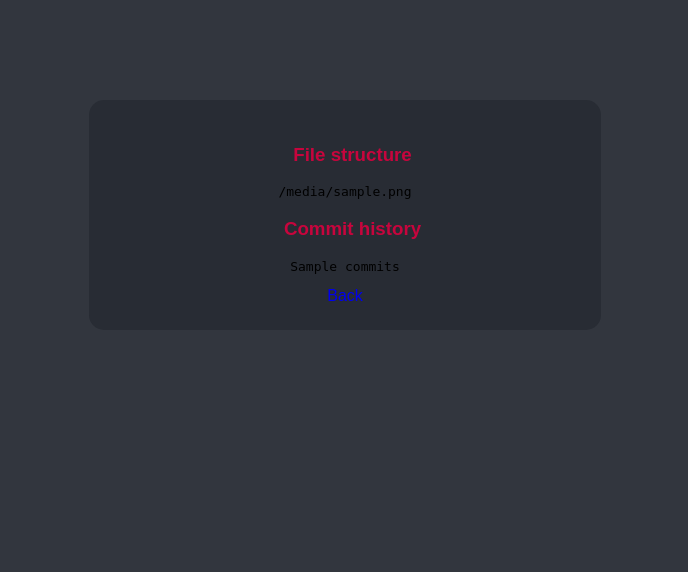
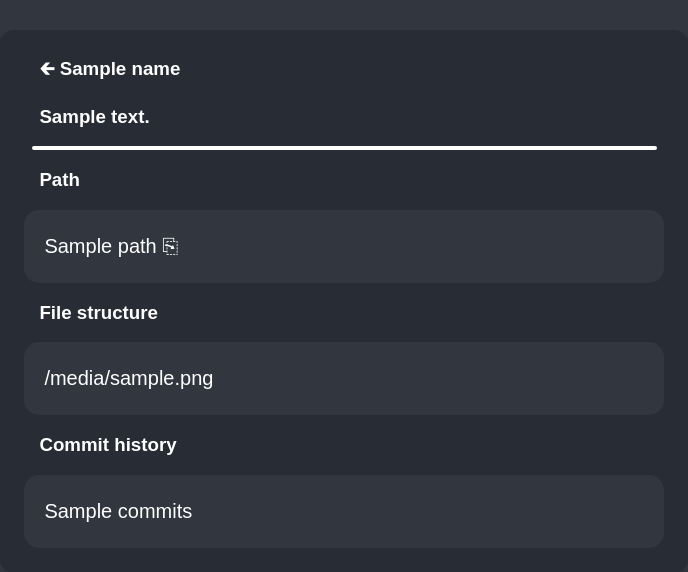
Before and after one commit to leodev12345/GitPi, a Flask app: template app/templates/repo.html in a window 1280 px wide. Shown: the top 572 px of the page, without its empty margins (295-983 px from the left). Run offline with Flask 3, Linux system fonts and the light colour scheme; the template is opened without the code that fills it: most values are stand-ins (such as "Sample title", 1, 10 or a date in 2020); parts of the project's set-up code (start-up, migrations or seed data) failed here and were passed over.

Commit message:
repo info

```diff
--- a/app/app.py
+++ b/app/app.py
@@ -35,7 +35,7 @@ config_user=config_data[3]
 app = Flask(__name__)
 app.secret_key=config_data[4]
 
-#decorator to redirect to login page if user isnt logged in
+#decorator that redirects to login page
 def login_required(func):
     @wraps(func)
     def wrapper(*args, **kwargs):
@@ -192,8 +192,10 @@ def repo(id):
     except subprocess.CalledProcessError:
         files="No files are created yet"
         commits="No commits yet"
-    return render_template('repo.html', files=files, commits=commits, name=id)
-
+    result = [tup[0] for tup in list].index(id)
+    desc = list[result][2]
+    path = list[result][3]
+    return render_template('repo.html', files=files, commits=commits, name=id, desc=desc, path=path)
 #run the program(debug only!)
 if __name__ == '__main__':
     app.run(debug=True, port=5000, host='0.0.0.0')
--- a/app/static/style.css
+++ b/app/static/style.css
@@ -93,7 +93,7 @@ h1{
   text-align: center;
 }
 hr{
-  width: 100%;
+  width: 97%;
   border: 2px solid white;
   border-radius: 5px;
 }
@@ -125,7 +125,7 @@ form{
 .repo{
   background-color: #282c34;
   padding-top: 15px;
-  padding-bottom: 15px;
+  padding-bottom: 35px;
   padding-left: 15px;
   padding-right: 15px;
   border: none;
@@ -160,6 +160,21 @@ form{
   margin-left: 30%;
   margin-right: 30%;
   text-align: center;
+}
+.repo-div{
+  background-color: #282c34;
+  padding-top: 25px;
+  padding-bottom: 25px;
+  border: none;
+  border-radius: 15px;
+  padding-left: 25px;
+  padding-right: 25px;
+  text-align: left;
+  margin-top: 30px;
+  margin-bottom: 30px;
+  margin-left: 23%;
+  margin-right: 23%;
+  width: 50%;
 }
 .repo button{
   text-align: right;
@@ -197,3 +212,21 @@ form{
   color: white;
   text-decoration: none;
 }
+pre{
+  color: white;
+  font-size: 20px;
+  font-family: Arial, sans-serif;
+}
+.repo-h3{
+  color: white;
+  text-align: left;
+}
+.files{
+  text-align: left;
+  background-color: #32363e;
+  padding-left: 20px;
+  padding-right: 150px;
+  padding-top: 5px;
+  padding-bottom: 5px;
+  border-radius: 15px;
+}
--- a/app/templates/index.html
+++ b/app/templates/index.html
@@ -28,9 +28,8 @@
 		<a href="{{url_for('repo', id=n)}}"><h3 class="name">{{n}}</h3></a>
         <h3 class="desc">{{a}}</h3>
         <hr>
-        <h3 class="path">{{m}}</h3>
-        <button class="button" onclick='copy("{{b}}")' class="copy">Copy</button>
-        </div>
+		<h3 class="path">{{m}}<a href="#" onclick="copy('{{b}}')" class="more-link-2"> &#x2398;</a></h3>
+      </div>
       {% endfor %}
     </div>
   </body>
--- a/app/templates/more.html
+++ b/app/templates/more.html
@@ -36,7 +36,7 @@
       <input type="submit" name="logout" value="&#9211;  Log out" class="red-button">
 	  </form>
 	  <br>
-	  <h5 class="path-2">v2.0  <a href="https://github.com/leodev12345" target="_blank" class="more-link-2">Made by TheLeoDeveloper</a></h5>
+	  <h5 class="path-2"><a href="https://github.com/leodev12345" target="_blank" class="more-link-2">    Made by TheLeoDeveloper</a></h5>
     </div>
   </body>
 </html>
--- a/app/templates/repo.html
+++ b/app/templates/repo.html
@@ -5,14 +5,25 @@
     <meta name="viewport" content="width=device-width, initial-scale=1.0">
     <link rel= "stylesheet" type= "text/css" href= "{{ url_for('static',filename='style.css') }}">
     <link rel="shortcut icon" href="{{ url_for('static', filename='favicon.ico') }}">
+    <script type="text/javascript" src="{{ url_for('static', filename='script.js') }}"></script>
   </head>
   <body>
-    <div class="login-div">
-		<h3>File structure</h3>
-		<pre>{{files}}</pre>
-		<h3>Commit history</h3>
-		<pre>{{commits}}</pre>
-		<a href="/#{{name}}">Back</a>
+    <div class="repo-div">
+		<h3 class="repo-h3" style="display: inline"><a href="/#{{name}}" class="more-link-2">&#129136; {{name}}</a></h3>
+		<h3 class="repo-h3">{{desc}}</h3>
+		<hr>
+		<h3 class="repo-h3">Path</h3>
+		<div class="files">
+			<pre>{{path}}<a href="#" onclick="copy('{{path}}')" class="more-link-2"> &#x2398;</a></pre>
+		</div>
+		<h3 class="repo-h3">File structure</h3>
+		<div class="files">
+			<pre>{{files}}</pre>
+		</div>
+		<h3 class="repo-h3">Commit history</h3>
+		<div class="files">
+			<pre>{{commits}}</pre>
+		</div>
 	</div>
   </body>
 </html>
```
Lines whose indentation alone changed are shown as unchanged.
